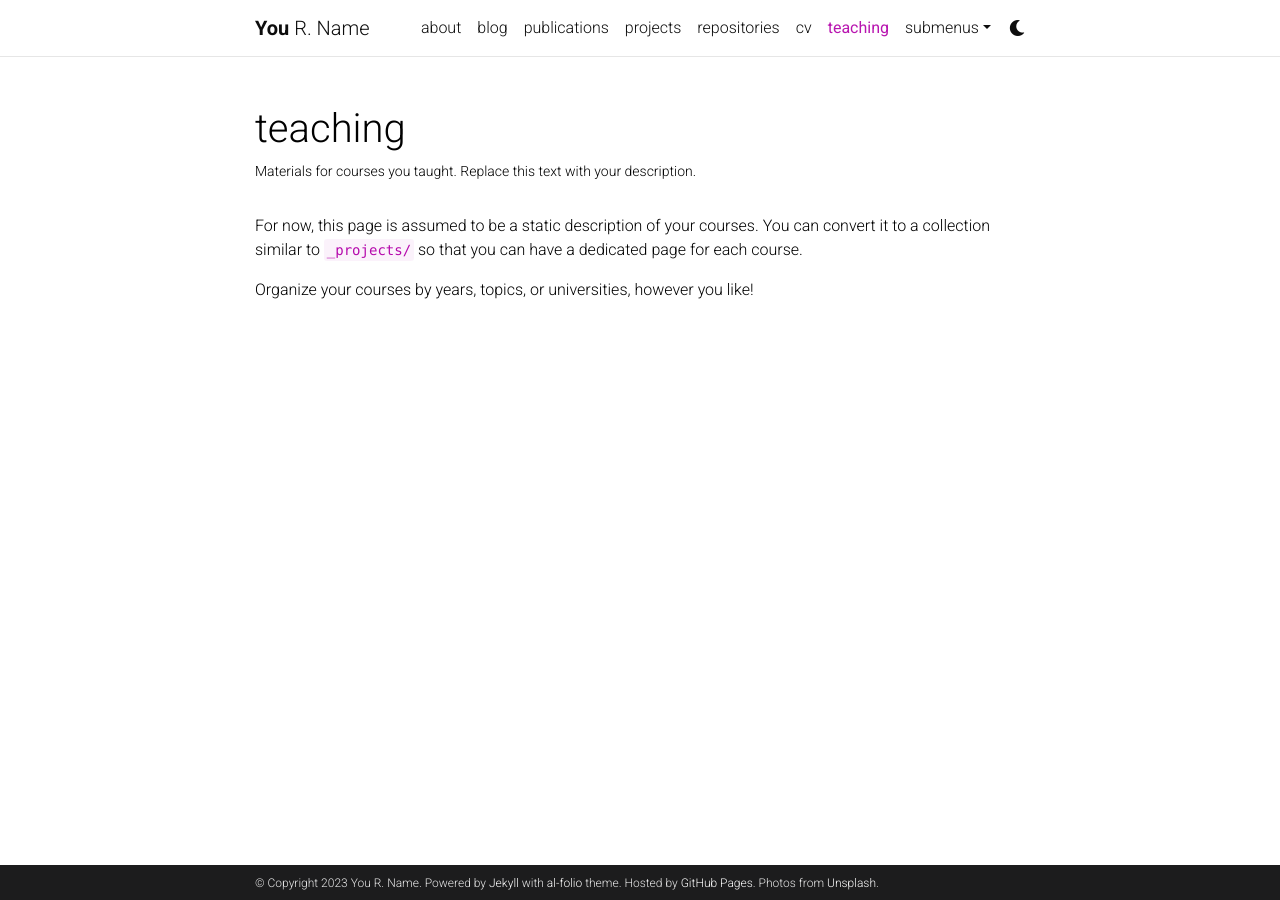
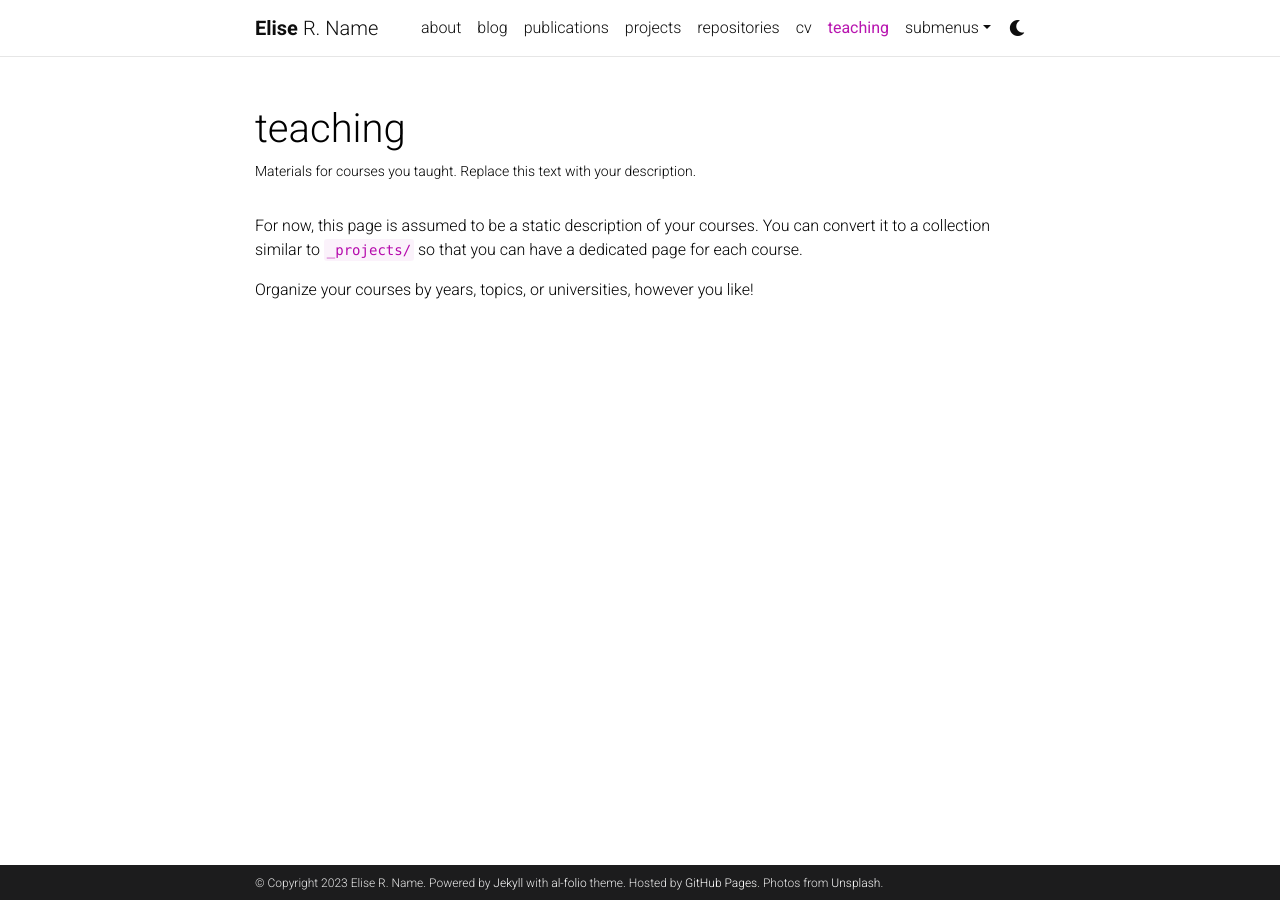
Before and after one commit to gertsche/gertsche2.github.io, a Jekyll site: the page built from _pages/teaching.md, in a window 1280 px wide. Built offline with Jekyll 4.4.1, drawn with Linux system fonts in a browser that asks for light colours; comment, search, counter and statistics services are not loaded; a style sheet for code colours, icons or effects is not loaded.

Commit message:
first commit

```diff
--- a/_config.yml
+++ b/_config.yml
@@ -3,7 +3,7 @@
 # -----------------------------------------------------------------------------
 
 title: blank # the website title (if blank, full name will be used instead)
-first_name: You
+first_name: Elise
 middle_name: R.
 last_name: Name
 email: you@example.com
```
